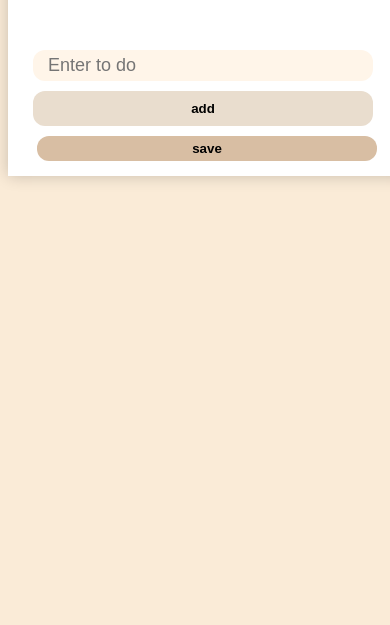
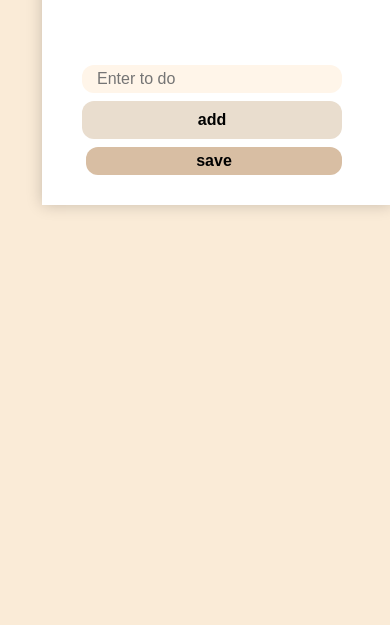
Before and after one commit to gyu-min-lee/To_do_list, a plain HTML site: page index.html in a window 390 px wide. Shown: the part 219-844 px from the top of the page. Drawn offline with Linux system fonts and the light colour scheme.

Commit message:
for media

```diff
--- a/style.css
+++ b/style.css
@@ -212,19 +212,33 @@ body {
 
 @media (max-width: 480px) {
     .todo_wrapper {
+        width: 90%;
+        max-width: 320px;
+        margin-left: 34px;
+        margin-right: 34px;
         height: auto;
+        padding: 15px;
+    }
+
+    #todo_list li {
+        padding-left: 10px;   /* 좌측 패딩 줄임 */
+        padding-right: 10px;
+    }
+    #todo_list li span,
+    #todo_input,
+    #add_btn,
+    #save_btn {
+        font-size: 16px;  /* 원래 대비 90% */
     }
 
     .input_area {
         flex-direction: column;
-        gap: 10px;
+        gap: 8px;
     }
 
-    #add_btn, #save_btn, #todo_input {
-        width: 100%;
+    .history_card {
+        min-width: 280px;   /* 모바일 화면에 맞춤 */
+        height: auto;
     }
 
-    #todo_list {
-        padding-left: 20px;
-    }
 }
```
